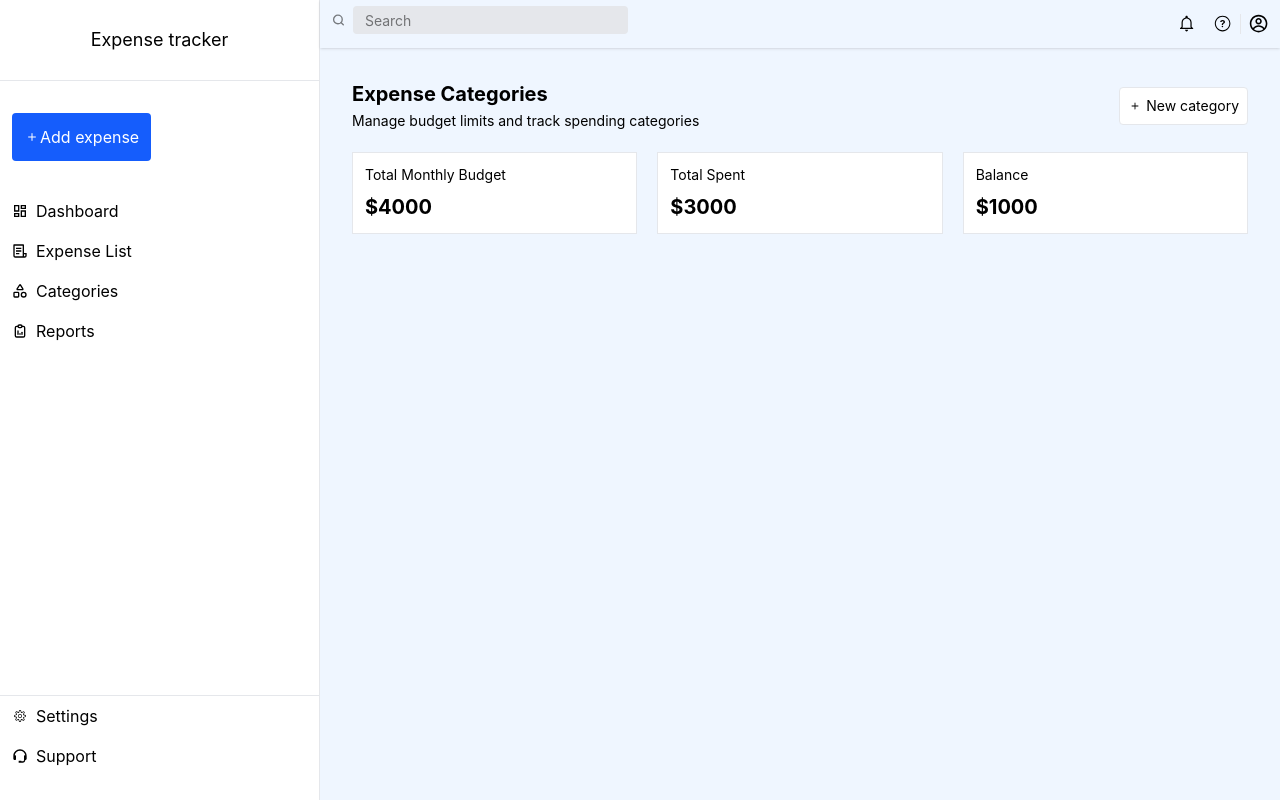
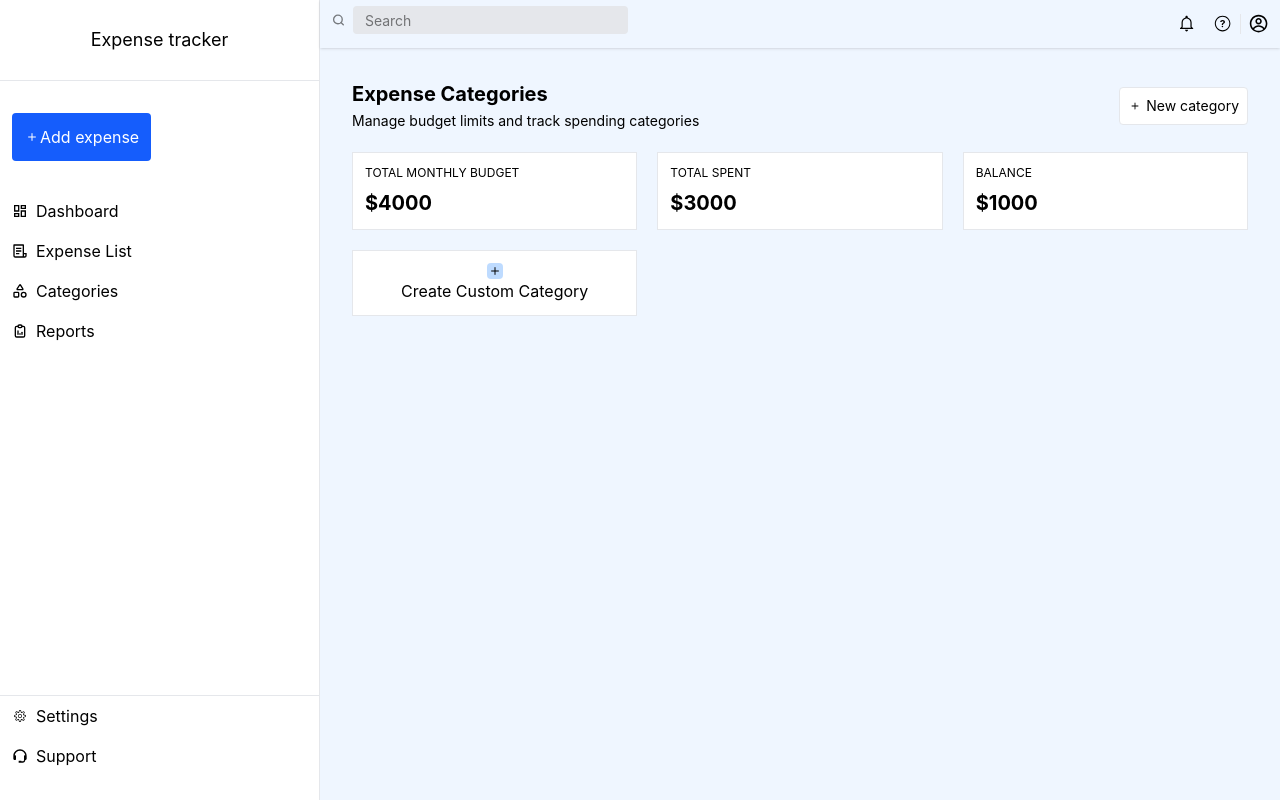
Before and after one commit to nanayaww/expense_tracker, a React (Vite) app: page /categories in a window 1280 px wide. Built offline with nearby package versions, Linux system fonts and the light colour scheme.

Commit message:
add new category

```diff
--- a/src/App.jsx
+++ b/src/App.jsx
@@ -5,12 +5,24 @@ import Sidebar from "./assets/components/sidebar/Sidebar";
 
 function App() {
   const [expense, setExpense] = useState([]);
+  const [showAddExpense, setshowAddExpense] = useState(false);
+  const [categories, setCategories] = useState(["Travel"]);
+
+  function handleShowExpense() {
+    showAddExpense ? setshowAddExpense(false) : setshowAddExpense(true);
+  }
 
   return (
     <div className=" grid grid-cols-4 ">
-      <Sidebar expense={expense} setExpense={setExpense} />
+      <Sidebar
+        expense={expense}
+        setExpense={setExpense}
+        handleShowExpense={handleShowExpense}
+        showAddExpense={showAddExpense}
+        categories={categories}
+      />
       <Container>
-        <Outlet context={{ expense, setExpense }} />
+        <Outlet context={{ expense, setExpense, handleShowExpense, setCategories }} />
       </Container>
     </div>
   );
--- /dev/null
+++ b/src/assets/components/main/categories/AddCategory.jsx
@@ -0,0 +1,47 @@
+function AddCategory({ showCategoryForm, setShowCategoryForm, setCategories }) {
+  function handleFormSubmit(e) {
+    e.preventDefault();
+
+    const formData = new FormData(e.target);
+    const category = formData.get("category");
+    if (category == "") return;
+
+    setCategories((prev) => [...prev, category]);
+
+    e.target.reset();
+
+    setShowCategoryForm(false);
+  }
+
+  return (
+    <form
+      onSubmit={(e) => handleFormSubmit(e)}
+      className={` grid gap-3 place-items-center border border-gray-300 p-3 fixed left-1/2 w-[calc(50vw)] max-w-100 -translate-x-1/2 bg-white shadow-xl transition-all duration-300 ease-in-out ${
+        showCategoryForm
+          ? "translate-y-0 opacity-100 pointer-events-auto"
+          : "translate-y-8 opacity-0 pointer-events-none"
+      }`}
+    >
+      <label htmlFor="category">Add custom category</label>
+      <input
+        className="border border-gray-200 outline-none p-2 "
+        type="text"
+        name="category"
+        id="category"
+      />
+      <div className=" flex gap-3">
+        <button className="bg-blue-600 p-3 rounded-sm text-white flex items-center ">
+          Add
+        </button>
+        <button
+          onClick={() => setShowCategoryForm(false)}
+          className="bg-blue-600 p-3 rounded-sm text-white flex items-center "
+        >
+          Cancel
+        </button>
+      </div>
+    </form>
+  );
+}
+
+export default AddCategory;
--- a/src/assets/components/main/categories/Categories.jsx
+++ b/src/assets/components/main/categories/Categories.jsx
@@ -1,16 +1,36 @@
+import { IoIosAdd } from "react-icons/io";
 import CategoryCard from "./CategoryCard";
 import CategoryHead from "./CategoryHead";
+import { useState } from "react";
+import AddCategory from "./AddCategory";
+import { useOutletContext } from "react-router-dom";
 
 function Categories() {
+  const [showCategoryForm, setShowCategoryForm] = useState(false);
+  const { setCategories } = useOutletContext();
+
   return (
     <div className="w-full">
       <CategoryHead />
-      <div className="grid grid-cols-3 gap-5">
-        <CategoryCard title={"Total Monthly Budget"} value={"$4000"} />
-        <CategoryCard title={"Total Spent"} value={"$3000"} />
-        <CategoryCard title={"Balance"} value={"$1000"} />
+      <div className="grid sm:grid-cols-3 gap-5">
+        <CategoryCard title={"TOTAL MONTHLY BUDGET"} value={"$4000"} />
+        <CategoryCard title={"TOTAL SPENT"} value={"$3000"} />
+        <CategoryCard title={"BALANCE"} value={"$1000"} />
       </div>
-      <div></div>
+      <div className="grid grid-cols-3 gap-5 mt-5">
+        <AddCategory
+          showCategoryForm={showCategoryForm}
+          setShowCategoryForm={setShowCategoryForm}
+          setCategories={setCategories}
+        />
+        <button
+          onClick={() => setShowCategoryForm(!showCategoryForm)}
+          className="grid place-items-center border border-gray-200 bg-white p-3"
+        >
+          <IoIosAdd className="bg-blue-200 rounded-sm" />
+          <span>Create Custom Category</span>
+        </button>
+      </div>
     </div>
   );
 }
--- a/src/assets/components/main/categories/CategoryCard.jsx
+++ b/src/assets/components/main/categories/CategoryCard.jsx
@@ -1,7 +1,7 @@
 function CategoryCard({ title, value }) {
   return (
     <div className="grid gap-2 border border-gray-200 bg-white p-3">
-      <span className=" text-sm ">{title}</span>
+      <span className=" text-xs ">{title}</span>
       <span className=" text-xl font-bold">{value} </span>
     </div>
   );
--- a/src/assets/components/main/expenseList/AddExpense.jsx
+++ b/src/assets/components/main/expenseList/AddExpense.jsx
@@ -1,6 +1,6 @@
 import Button from "../../Button";
 
-function AddExpense({ showAddExpense, handleClick, setExpense }) {
+function AddExpense({ showAddExpense, handleClick, setExpense, categories }) {
   function handleSubmit(e) {
     e.preventDefault();
 
@@ -64,7 +64,13 @@ function AddExpense({ showAddExpense, handleClick, setExpense }) {
               <label htmlFor="category" className="flex flex-col gap-1">
                 Category
                 <select className="formInput" name="category" id="category">
-                  <option value="Travel">Travel</option>
+                  {categories.map((item, index) => {
+                    return (
+                      <option key={index} value={item}>
+                        {item}
+                      </option>
+                    );
+                  })}
                 </select>
               </label>
 
--- a/src/assets/components/main/expenseList/ExpenseHead.jsx
+++ b/src/assets/components/main/expenseList/ExpenseHead.jsx
@@ -2,8 +2,10 @@ import { PiExportThin } from "react-icons/pi";
 import Button from "../../Button";
 import { IoIosAdd } from "react-icons/io";
 import { CiFilter } from "react-icons/ci";
+import { useOutletContext } from "react-router-dom";
 
 function ExpenseHead() {
+  const { handleShowExpense } = useOutletContext();
   return (
     <div className=" h-15 flex items-center justify-between ">
       <h2 className=" flex flex-col">
@@ -15,6 +17,7 @@ function ExpenseHead() {
       <div className=" flex gap-2">
         <Button
           child={<IoIosAdd />}
+          handleClick={handleShowExpense}
           value="Add Expense"
           style="expenseButtons bg-blue-600 text-white "
         />
--- a/src/assets/components/main/reports/Reports.jsx
+++ b/src/assets/components/main/reports/Reports.jsx
@@ -7,7 +7,7 @@ function Reports() {
   return (
     <div>
       <ReportsHead />
-      <div className="grid grid-cols-3 gap-5">
+      <div className="grid sm:grid-cols-3 gap-5">
         <ReportsCard
           title={"Total Income"}
           child={<BsGraphUpArrow color="green" />}
--- a/src/assets/components/sidebar/Sidebar.jsx
+++ b/src/assets/components/sidebar/Sidebar.jsx
@@ -9,15 +9,14 @@ import List from "./List";
 import { IoIosAdd } from "react-icons/io";
 import { Link } from "react-router-dom";
 import AddExpense from "../main/expenseList/AddExpense";
-import { useState } from "react";
 
-function Sidebar({ expense, setExpense }) {
-  const [showAddExpense, setshowAddExpense] = useState(false);
-
-  function handleShowExpense() {
-    showAddExpense ? setshowAddExpense(false) : setshowAddExpense(true);
-  }
-
+function Sidebar({
+  expense,
+  setExpense,
+  handleShowExpense,
+  showAddExpense,
+  categories,
+}) {
   return (
     <aside className=" md:col-span-[1/2] flex flex-col col-span-1 h-dvh border-r border-r-gray-200 ">
       <div className=" h-[10%] flex justify-center items-center text-lg ">
@@ -31,6 +30,7 @@ function Sidebar({ expense, setExpense }) {
             showAddExpense={showAddExpense}
             expense={expense}
             setExpense={setExpense}
+            categories={categories}
           />
           <Button
             handleClick={handleShowExpense}
```
